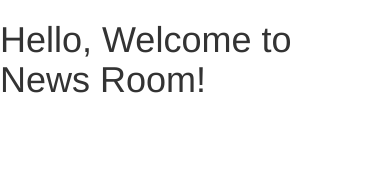
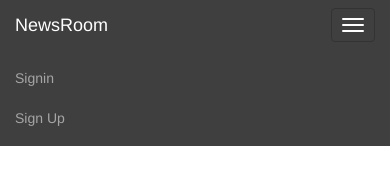
Before and after one commit to shawnkoon/NewsRoom, a plain HTML site: page index.html in a window 390 px wide. Drawn offline with nearby package versions, Linux system fonts and the light colour scheme.

Commit message:
Added basic template ex) Nav, mainbody

```diff
--- /dev/null
+++ b/css/custom.css
@@ -0,0 +1,3 @@
+body {
+    padding-top: 70px;
+}
--- a/index.html
+++ b/index.html
@@ -12,11 +12,51 @@
     <!-- Latest compiled and minified JavaScript -->
     <script src="./js/bootstrap.min.js"></script>
 
+    <!-- Custom css file -->
+    <link rel="stylesheet" href="./css/custom.css">
+
 </head>
 
 <body>
-    <h1>Hello, Welcome to News Room!</h1>
+    <header>
+        <nav class="navbar navbar-inverse navbar-fixed-top">
+            <div class="container-fluid">
+                <!-- Brand and toggle get grouped for better mobile display -->
+                <div class="navbar-header">
+                    <button type="button" class="navbar-toggle collapsed" data-toggle="collapse" data-target="#bs-example-navbar-collapse-1" aria-expanded="false">
+                        <span class="sr-only">Toggle navigation</span>
+                        <span class="icon-bar"></span>
+                        <span class="icon-bar"></span>
+                        <span class="icon-bar"></span>
+                    </button>
+                    <a class="navbar-brand" href="#">NewsRoom</a>
+                </div>
 
+
+                <ul class="nav navbar-nav navbar-right">
+                    <li><a href="#">Signin</a></li>
+                    <li><a href="#">Sign Up</a></li>
+                </ul>
+            </div>
+            <!-- /.navbar-collapse -->
+            </div>
+            <!-- /.container-fluid -->
+        </nav>
+    </header>
+    <!-- navbar end -->
+
+    <div class="container-fluid">
+        <div clas="row content">
+            <div class="col-sm-9" style="background-color:red;">
+
+            </div>
+
+            <div class="col-sm-3" style="background-color:blue;">
+
+            </div>
+
+        </div>
+    </div>
     <!-- jQuery (necessary for Bootstrap's JavaScript plugins) -->
     <script src="https://ajax.googleapis.com/ajax/libs/jquery/1.12.4/jquery.min.js"></script>
 </body>
```
